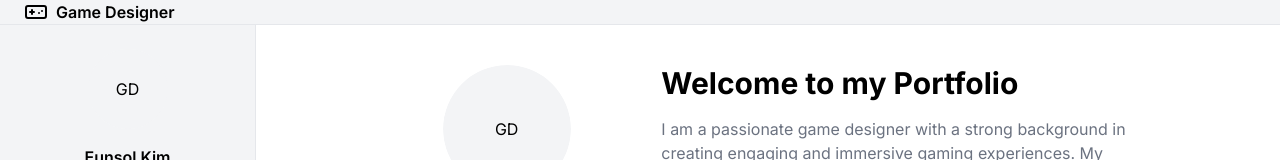
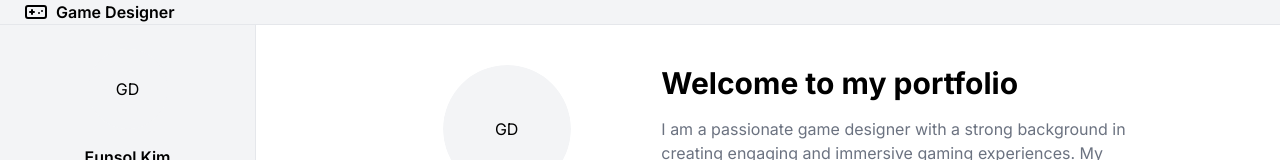
Before and after one commit to eunsolar/eunsol_Portfolio_website, a Next.js app: page / in a window 1280 px wide. Shown: the top 160 px of the page. Built offline with nearby package versions, Linux system fonts and the light colour scheme.

Commit message:
문법수정

```diff
--- a/components/component/my-portfolio.tsx
+++ b/components/component/my-portfolio.tsx
@@ -87,7 +87,7 @@ export default function Home() {
                   </div>
                 </div>
                 <div className="space-y-4">
-                  <h1 className="text-3xl font-bold">Welcome to my Portfolio</h1>
+                  <h1 className="text-3xl font-bold">Welcome to my portfolio</h1>
                   <p className="text-gray-500 dark:text-gray-400">
                     I am a passionate game designer with a strong background in creating engaging and immersive gaming
                     experiences. My portfolio showcases a variety of projects I have worked on, ranging from mobile
```
